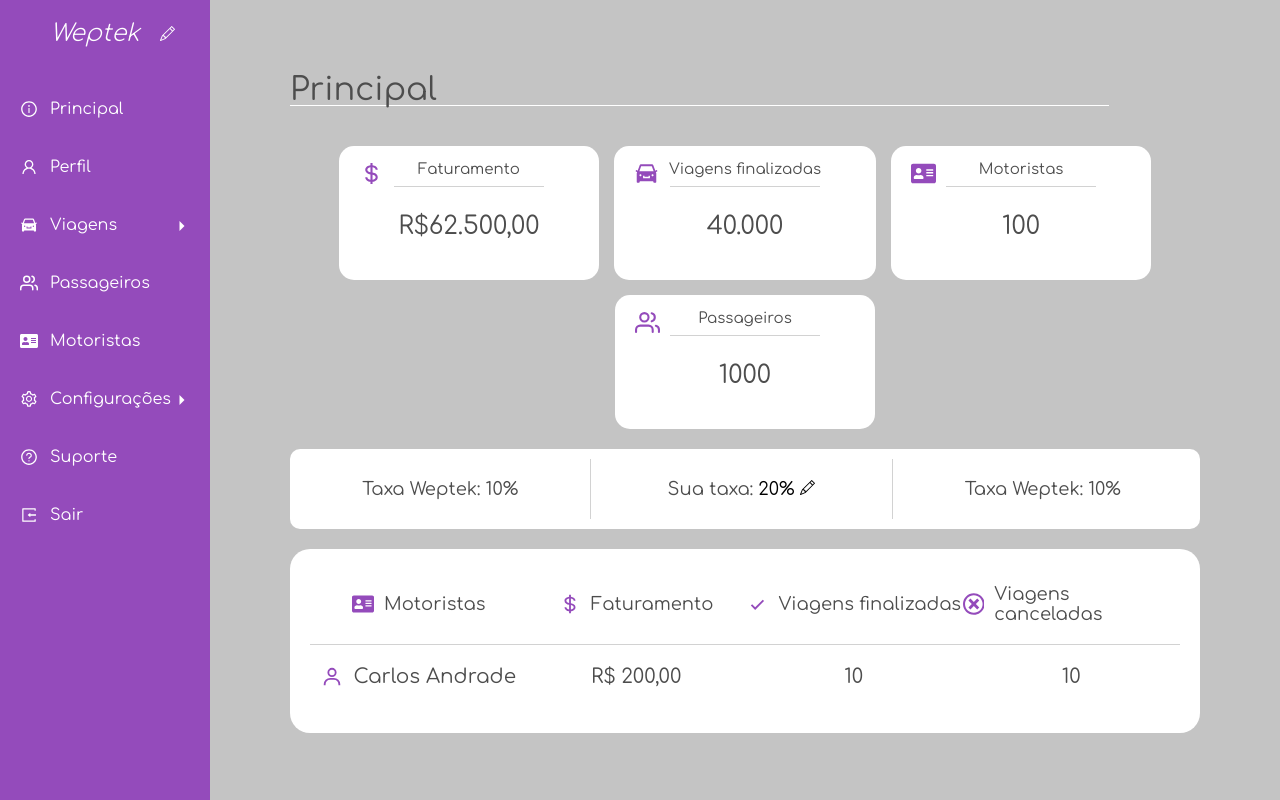
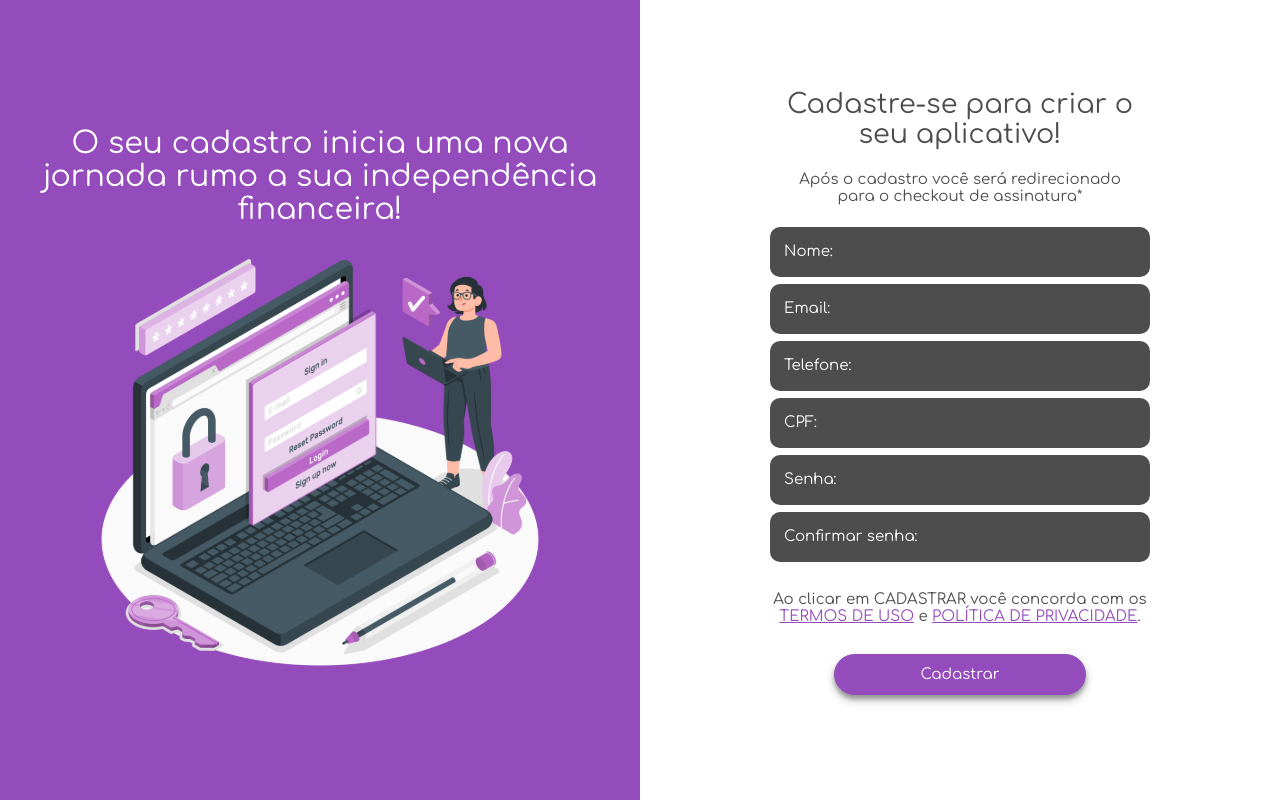
Before and after one commit to RaquelPM/weptek-dashboard, a React (Create React App) app: page /cadastro in a window 1280 px wide. Built offline with nearby package versions, Linux system fonts and the light colour scheme.

Commit message:
Add register screen

```diff
--- /dev/null
+++ b/src/components/NInput/index.js
@@ -0,0 +1,3 @@
+import { Container as NInput } from './styles'
+
+export default NInput
--- /dev/null
+++ b/src/components/NInput/styles.js
@@ -0,0 +1,16 @@
+import styled from 'styled-components'
+
+export const Container = styled.input`
+  padding: 0 14px;
+
+  width: calc(100vw - 36px);
+  max-width: 380px;
+  min-height: 50px;
+  border-radius: 10px;
+  background: ${({ theme, light }) => (light ? 'white' : theme.colors.dark)};
+
+  &::placeholder {
+    color: ${({ theme, light }) => (light ? theme.colors.dark : 'white')};
+    font-size: 15px;
+  }
+`
--- a/src/components/index.js
+++ b/src/components/index.js
@@ -2,4 +2,5 @@ export { default as NButton } from './NButton'
 export { default as Sidebar } from './Sidebar'
 export { default as PageBase } from './PageBase'
 export { default as NInfoCard } from './NInfoCard'
+export { default as NInput } from './NInput'
 export { default as NTableCard } from './NTableCard'
--- a/src/pages/Auth/Login/Form/index.js
+++ b/src/pages/Auth/Login/Form/index.js
@@ -1,13 +1,13 @@
 import React from 'react'
 
-import { NButton } from '~/components'
+import { NButton, NInput } from '~/components'
 
 import { Container } from './styles'
 
 const Form = () => (
   <Container>
-    <input className="input" placeholder="Email" type="email" />
-    <input className="input" placeholder="Senha" type="password" />
+    <NInput light placeholder="Email" type="email" />
+    <NInput light placeholder="Senha" type="password" />
     <NButton className="button" label="Entrar" outline />
   </Container>
 )
--- a/src/pages/Auth/Login/styles.js
+++ b/src/pages/Auth/Login/styles.js
@@ -15,6 +15,8 @@ export const Container = styled.div`
   }
 
   .sentence {
+    max-width: 90%;
+
     color: white;
     font-size: 20px;
     text-align: center;
--- /dev/null
+++ b/src/pages/Auth/Register/Form/index.js
@@ -0,0 +1,21 @@
+import React from 'react'
+
+import { NButton, NInput } from '~/components'
+
+import { Container } from './styles'
+import { fields } from './props'
+
+const Form = () => (
+  <Container>
+    {Object.entries(fields).map(([key, item]) => (
+      <NInput key={key} {...item} />
+    ))}
+    <p className="terms">
+      Ao clicar em CADASTRAR você concorda com os <a href="/">TERMOS DE USO</a>{' '}
+      e <a href="/">POLÍTICA DE PRIVACIDADE</a>.
+    </p>
+    <NButton type="submit" label="Cadastrar" />
+  </Container>
+)
+
+export default Form
--- /dev/null
+++ b/src/pages/Auth/Register/Form/props.js
@@ -0,0 +1,26 @@
+export const fields = {
+  name: {
+    placeholder: 'Nome:',
+    type: 'text',
+  },
+  email: {
+    placeholder: 'Email:',
+    type: 'email',
+  },
+  phone: {
+    placeholder: 'Telefone:',
+    type: 'text',
+  },
+  cpf: {
+    placeholder: 'CPF:',
+    type: 'text',
+  },
+  password: {
+    placeholder: 'Senha:',
+    type: 'password',
+  },
+  passwordConfirmation: {
+    placeholder: 'Confirmar senha:',
+    type: 'password',
+  },
+}
--- /dev/null
+++ b/src/pages/Auth/Register/Form/styles.js
@@ -0,0 +1,19 @@
+import styled from 'styled-components'
+
+export const Container = styled.form`
+  display: flex;
+  flex-direction: column;
+  align-items: center;
+
+  gap: 7px;
+
+  .terms {
+    margin: 22px 0;
+
+    text-align: center;
+
+    a {
+      color: ${({ theme }) => theme.colors.primary};
+    }
+  }
+`
--- a/src/pages/Auth/Register/index.js
+++ b/src/pages/Auth/Register/index.js
@@ -0,0 +1,31 @@
+import React from 'react'
+
+import image from '~/assets/register-image.svg'
+
+import { Container } from './styles'
+import Form from './Form'
+
+const Register = () => (
+  <Container>
+    <aside>
+      <p className="sentence">
+        O seu cadastro inicia uma nova jornada rumo a sua independência
+        financeira!
+      </p>
+      <img className="image" src={image} alt="image" />
+    </aside>
+    <main>
+      <img className="image" src={image} alt="image" />
+      <p className="title">
+        Cadastre-se para criar o<br /> seu aplicativo!
+      </p>
+      <p className="instruction">
+        Após o cadastro você será redirecionado
+        <br /> para o checkout de assinatura*
+      </p>
+      <Form />
+    </main>
+  </Container>
+)
+
+export default Register
--- a/src/pages/Auth/Register/styles.js
+++ b/src/pages/Auth/Register/styles.js
@@ -0,0 +1,85 @@
+import styled from 'styled-components'
+
+export const Container = styled.div`
+  width: 100%;
+  min-height: 100vh;
+
+  display: flex;
+
+  aside {
+    width: 50%;
+    height: 100vh;
+    background: ${({ theme }) => theme.colors.primary};
+
+    display: none;
+
+    ${({ theme }) => theme.media.lg} {
+      display: flex;
+      flex-direction: column;
+      align-items: center;
+      justify-content: center;
+    }
+
+    > .sentence {
+      max-width: 90%;
+
+      color: white;
+      font-size: 30px;
+      text-align: center;
+    }
+
+    > .image {
+      width: 70%;
+    }
+  }
+
+  main {
+    padding: 40px 0 57px;
+
+    width: 100%;
+    min-height: 100vh;
+
+    display: flex;
+    flex-direction: column;
+    align-items: center;
+    justify-content: center;
+
+    ${({ theme }) => theme.media.lg} {
+      width: 50%;
+      height: 100vh;
+    }
+
+    p {
+      max-width: min(100vw - 36px, 380px);
+    }
+
+    > .image {
+      margin: 0 0 12px;
+
+      width: 100px;
+
+      ${({ theme }) => theme.media.lg} {
+        display: none;
+      }
+    }
+
+    > .title {
+      font-size: 25px;
+      text-align: center;
+
+      ${({ theme }) => theme.media.md} {
+        font-size: 26px;
+      }
+
+      ${({ theme }) => theme.media.lg} {
+        font-size: 27px;
+      }
+    }
+
+    > .instruction {
+      margin: 22px 0;
+
+      text-align: center;
+    }
+  }
+`
--- a/src/pages/Auth/index.js
+++ b/src/pages/Auth/index.js
@@ -1 +1,2 @@
 export { default as Login } from './Login'
+export { default as Register } from './Register'
--- a/src/routes/index.js
+++ b/src/routes/index.js
@@ -2,7 +2,7 @@ import React from 'react'
 import { BrowserRouter, Routes, Route } from 'react-router-dom'
 
 import { Principal } from '~/pages'
-import { Login } from '~/pages/Auth'
+import { Login, Register } from '~/pages/Auth'
 
 const Rotas = () => {
   return (
@@ -10,6 +10,7 @@ const Rotas = () => {
       <Routes>
         <Route path="*" element={<Principal />} />
         <Route path="/login" element={<Login />} />
+        <Route path="/cadastro" element={<Register />} />
       </Routes>
     </BrowserRouter>
   )
```
Also changed, not shown: src/assets/register-image.svg (added).
